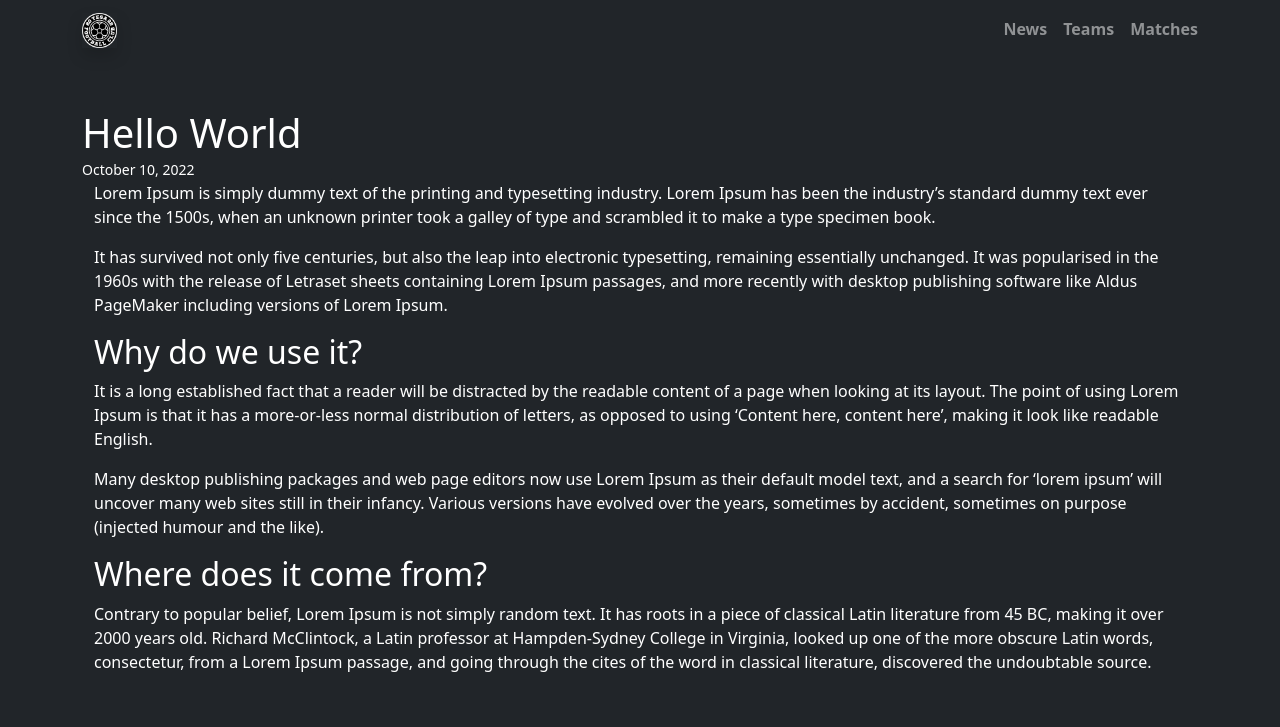
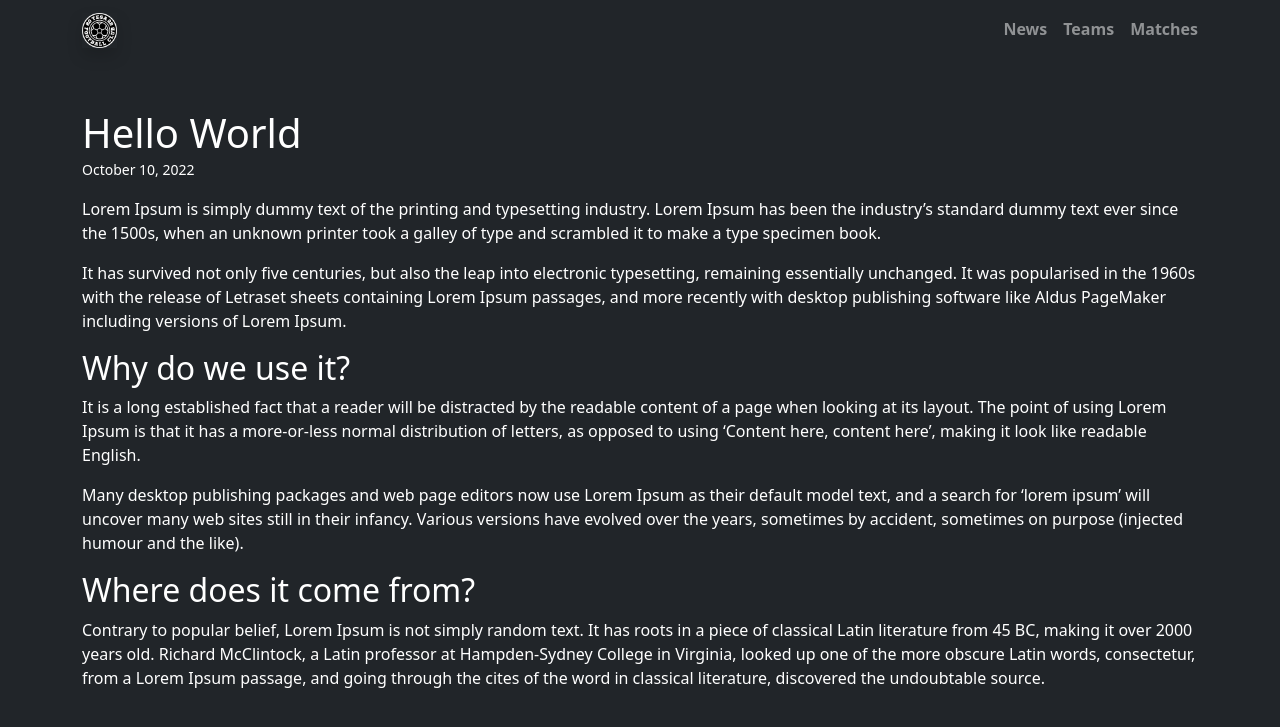
Before and after one commit to tesafc/tesafc.github.io, a Jekyll site: the page built from _posts/2022-10-10-hello-world.md, in a window 1280 px wide. Shown: the top 727 px of the page. Built offline with Jekyll 4.4.1, drawn with Linux system fonts in a browser that asks for light colours.

Commit message:
Update post.html

```diff
--- a/_layouts/post.html
+++ b/_layouts/post.html
@@ -10,7 +10,7 @@ layout: default
         <small>{{ page.date | date: '%B %d, %Y' }}</small>
       </time>
     </header>
-    <div class="container">
+    <div class="pt-3">
       <div class="text-bg-dark">
         {{ content }}
       </div>
```
